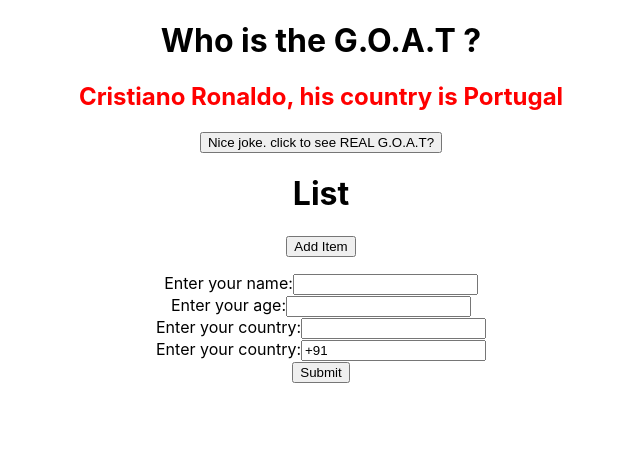
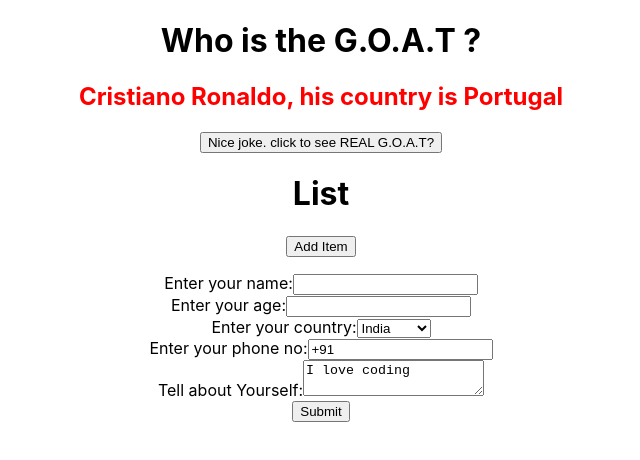
Before and after one commit to vetri-selvam/react-practise, a React (Create React App) app: page / in a window 1280 px wide. Shown: the top 460 px of the page, without its empty margins (319-959 px from the left). Built offline with nearby package versions, Linux system fonts and the light colour scheme.

Commit message:
using select and text area

```diff
--- a/src/components/form.js
+++ b/src/components/form.js
@@ -1,7 +1,7 @@
 import { useState } from "react";
 
 function Form() {
-  const [details, setDetails] = useState({phone:"+91"});
+  const [details, setDetails] = useState({phone:"+91", country:"India", about: "I love coding"});
 
   //console.log("Current Name: ",name);
 
@@ -49,18 +49,27 @@
         />
         <br />
         Enter your country:
-        <input
-          type="text"
-          name="country"
-          onChange={handleChange}
-        />
+        <select type="text" name="country" onChange={handleChange} value={details.country}>
+          <option value="">Select</option>
+          <option value="Australia">Australia</option>
+          <option value="India">India</option>
+          <option value="UK">UK</option>
+          <option value="USA">USA</option>
+        </select>
         <br />
-        Enter your country:
+        Enter your phone no:
         <input
           type="text"
           name="phone"
           onChange={handleChange}
           value={details.phone}
+        />
+        <br/>
+        Tell about Yourself:
+        <textarea
+          name="about"
+          onChange={handleChange}
+          value={details.about}
         />
         <br/>
         <input type="submit" value="Submit" />
```
